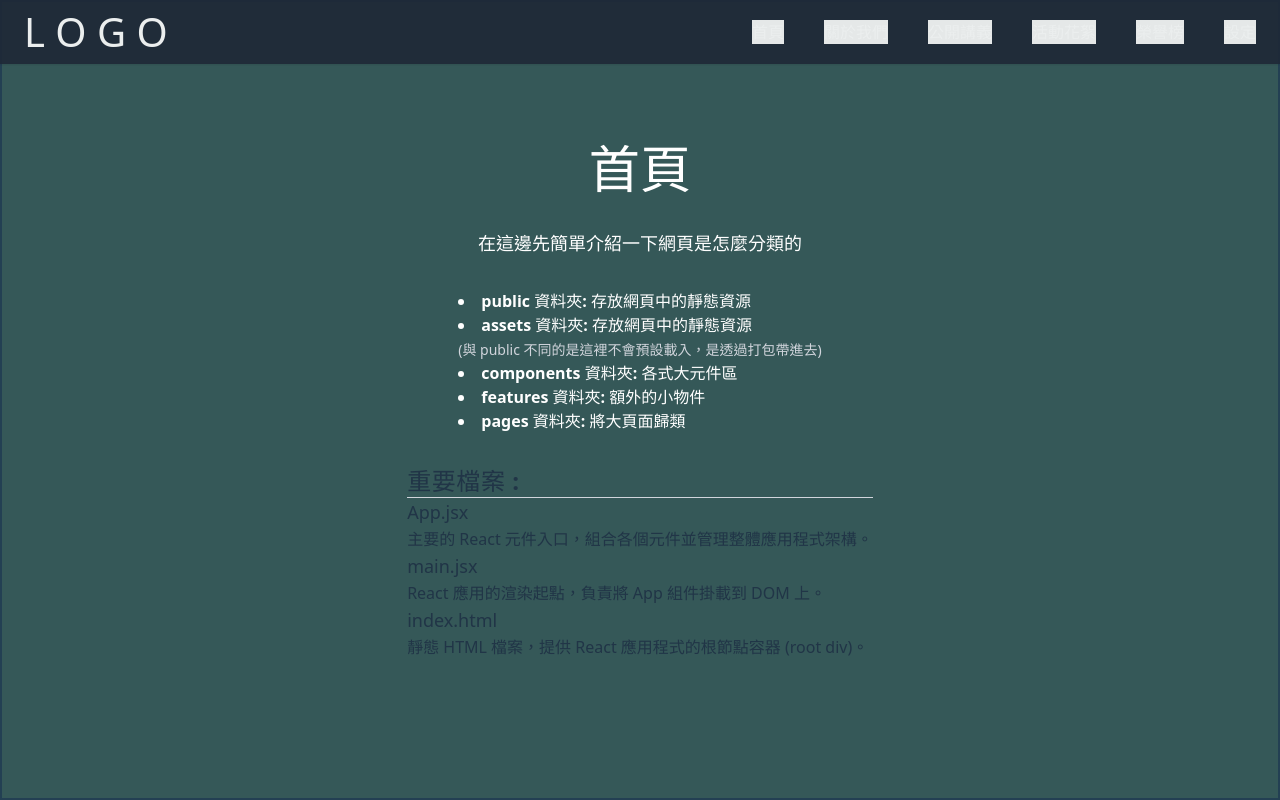
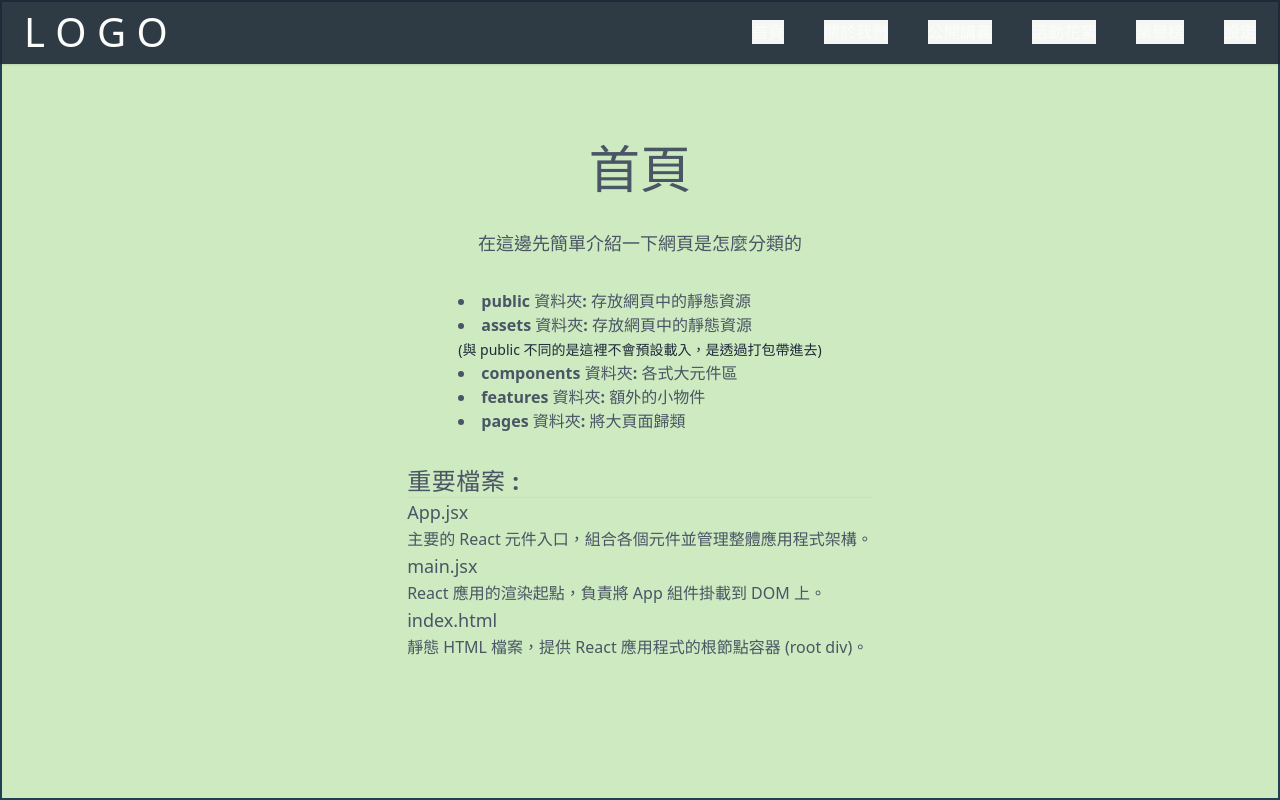
Before and after one commit to oAlex03ol/HCCF-NET, a React (Vite) app: page / in a window 1280 px wide. Shown: the top 800 px of the page. Built offline with nearby package versions, Linux system fonts and the light colour scheme.

Commit message:
Change colors!

```diff
--- a/package.json
+++ b/package.json
@@ -12,7 +12,8 @@
   "dependencies": {
     "@tailwindcss/vite": "^4.1.11",
     "react": "^19.1.0",
-    "react-dom": "^19.1.0"
+    "react-dom": "^19.1.0",
+    "react-helmet": "^6.1.0"
   },
   "devDependencies": {
     "@eslint/js": "^9.30.1",
--- a/src/components/Header.jsx
+++ b/src/components/Header.jsx
@@ -14,7 +14,7 @@ export default function Header({ onNavigate }) {
                     <li><button onClick={()=>onNavigate("Course")}>公開講義</button></li>
                     <li><button onClick={()=>onNavigate("Event")}>活動花絮</button></li>
                     <li><button onClick={()=>onNavigate("Achievement")}>榮譽榜</button></li>
-                    <li><button >設定</button></li>
+                    <li><button>設定</button></li>
                 </ul>
             </div>
         </nav>
--- a/src/pages/About.jsx
+++ b/src/pages/About.jsx
@@ -2,7 +2,7 @@ import React from 'react';
 
 export default function About() {
   return (
-    <section className="site-Main">
+    <section className="site-Main !bg-[#78C0E0]">
       <h1>About Us</h1>
       <p>稍後補充內容。</p>
     </section>
--- a/src/pages/Achievement.jsx
+++ b/src/pages/Achievement.jsx
@@ -2,7 +2,7 @@ import React from 'react';
 
 export default function About() {
   return (
-    <section className="site-Main">
+    <section className="site-Main !bg-[#150578]">
       <h1>Achievement</h1>
       <p>稍後補充內容。</p>
     </section>
--- a/src/pages/Course.jsx
+++ b/src/pages/Course.jsx
@@ -2,7 +2,7 @@ import React from 'react';
 
 export default function About() {
   return (
-    <section className="site-Main">
+    <section className="site-Main !bg-[#449DD1]">
       <h1>Course</h1>
       <p>稍後補充內容。</p>
     </section>
--- a/src/pages/Event.jsx
+++ b/src/pages/Event.jsx
@@ -2,7 +2,7 @@ import React from 'react';
 
 export default function About() {
   return (
-    <section className="site-Main">
+    <section className="site-Main !bg-[#192BC2]">
       <h1>Event</h1>
       <p>稍後補充內容。</p>
     </section>
--- a/src/pages/Main.jsx
+++ b/src/pages/Main.jsx
@@ -53,52 +53,52 @@ function Main() {
     return (
         <>
             <main className="Main">
-                <section className="site-Main">
-                    <h1 className="text-4xl font-bold text-white">首頁</h1>
+                <section className="site-Main !bg-[#CDEAC0]">
+                    <h1 className="text-4xl font-bold !text-gray-600">首頁</h1>
 
-                    <p className="text-white text-lg max-w-xl text-center">
+                    <p className="!text-gray-600 text-lg max-w-xl text-center">
                         在這邊先簡單介紹一下網頁是怎麼分類的
                     </p>
 
-                    <ul className="list-disc list-inside space-y-2 text-white max-w-xl text-left">
+                    <ul className="list-disc list-inside space-y-2 !text-gray-600 max-w-xl text-left">
                         <li>
-                        <span className="font-semibold">public 資料夾:</span> 存放網頁中的靜態資源
+                        <span className="font-semibold !text-gray-600">public 資料夾:</span> 存放網頁中的靜態資源
                         </li>
                         <li>
-                        <span className="font-semibold">assets 資料夾:</span> 存放網頁中的靜態資源<br />
-                        <span className="text-sm text-gray-300">(與 public 不同的是這裡不會預設載入，是透過打包帶進去)</span>
+                        <span className="font-semibold !text-gray-600">assets 資料夾:</span> 存放網頁中的靜態資源<br />
+                        <span className="text-sm !text-gray-800">(與 public 不同的是這裡不會預設載入，是透過打包帶進去)</span>
                         </li>
                         <li>
-                        <span className="font-semibold">components 資料夾:</span> 各式大元件區
+                        <span className="font-semibold !text-gray-600">components 資料夾:</span> 各式大元件區
                         </li>
                         <li>
-                        <span className="font-semibold">features 資料夾:</span> 額外的小物件
+                        <span className="font-semibold !text-gray-600">features 資料夾:</span> 額外的小物件
                         </li>
                         <li>
-                        <span className="font-semibold">pages 資料夾:</span> 將大頁面歸類
+                        <span className="font-semibold !text-gray-600">pages 資料夾:</span> 將大頁面歸類
                         </li>
                     </ul>
 
                     <section >
-                        <h2 className="text-2xl font-semibold mb-6 tracking-wide border-b border-gray-300 pb-2">
+                        <h2 className="!text-gray-600 text-2xl font-semibold mb-6 tracking-wide border-b border-gray-300 pb-2">
                             重要檔案 :
                         </h2>
                         <dl className="space-y-6">
                             <div>
-                            <dt className="font-medium text-lg mb-1 ">App.jsx</dt>
-                            <dd className="leading-relaxed text-base ">
+                            <dt className="font-medium text-lg mb-1 !text-gray-600">App.jsx</dt>
+                            <dd className="leading-relaxed text-base !text-gray-600">
                                 主要的 React 元件入口，組合各個元件並管理整體應用程式架構。
                             </dd>
                             </div>
                             <div>
-                            <dt className="font-medium text-lg mb-1">main.jsx</dt>
-                            <dd className="leading-relaxed text-base ">
+                            <dt className="font-medium text-lg mb-1 !text-gray-600">main.jsx</dt>
+                            <dd className="leading-relaxed text-base !text-gray-600">
                                 React 應用的渲染起點，負責將 App 組件掛載到 DOM 上。
                             </dd>
                             </div>
                             <div>
-                            <dt className="font-medium text-lg mb-1">index.html</dt>
-                            <dd className="leading-relaxed text-base ">
+                            <dt className="font-medium text-lg mb-1 !text-gray-600">index.html</dt>
+                            <dd className="leading-relaxed text-base !text-gray-600">
                                 靜態 HTML 檔案，提供 React 應用程式的根節點容器 (root div)。
                             </dd>
                             </div>
@@ -106,24 +106,24 @@ function Main() {
                     </section>
                 </section>
 
-                <section className="site-Main">
+                <section className="site-Main !bg-[#EFE9AE] !text-gray-600">
                     <h1>關於我們</h1>
                     <p>Never Gonna Give You Up! never gonna let you down ! never gonna run around and desert you</p>
                 </section>
 
 
-                <section className="site-Main">
+                <section className="site-Main !bg-[#FEC3A6] !text-gray-600">
                     <h1>公開講義</h1>
                     <p>Never Gonna Give You Up! never gonna let you down ! never gonna run around and desert you</p>
                 </section>
 
 
-                <section className="site-Main">
+                <section className="site-Main !bg-[#FFAC81] !text-gray-600">
                     <h1>活動花絮</h1>
                     <p>Never Gonna Give You Up! never gonna let you down ! never gonna run around and desert you</p>
                 </section>
 
-                <section className="site-Main">
+                <section className="site-Main !bg-[#FF928B] !text-gray-600">
                     <h1>榮譽榜</h1>
                     <p>Never Gonna Give You Up! never gonna let you down ! never gonna run around and desert you</p>
                 </section>
```
Also changed, not shown: 1 other file (tests, documents, lock files or other folders).
